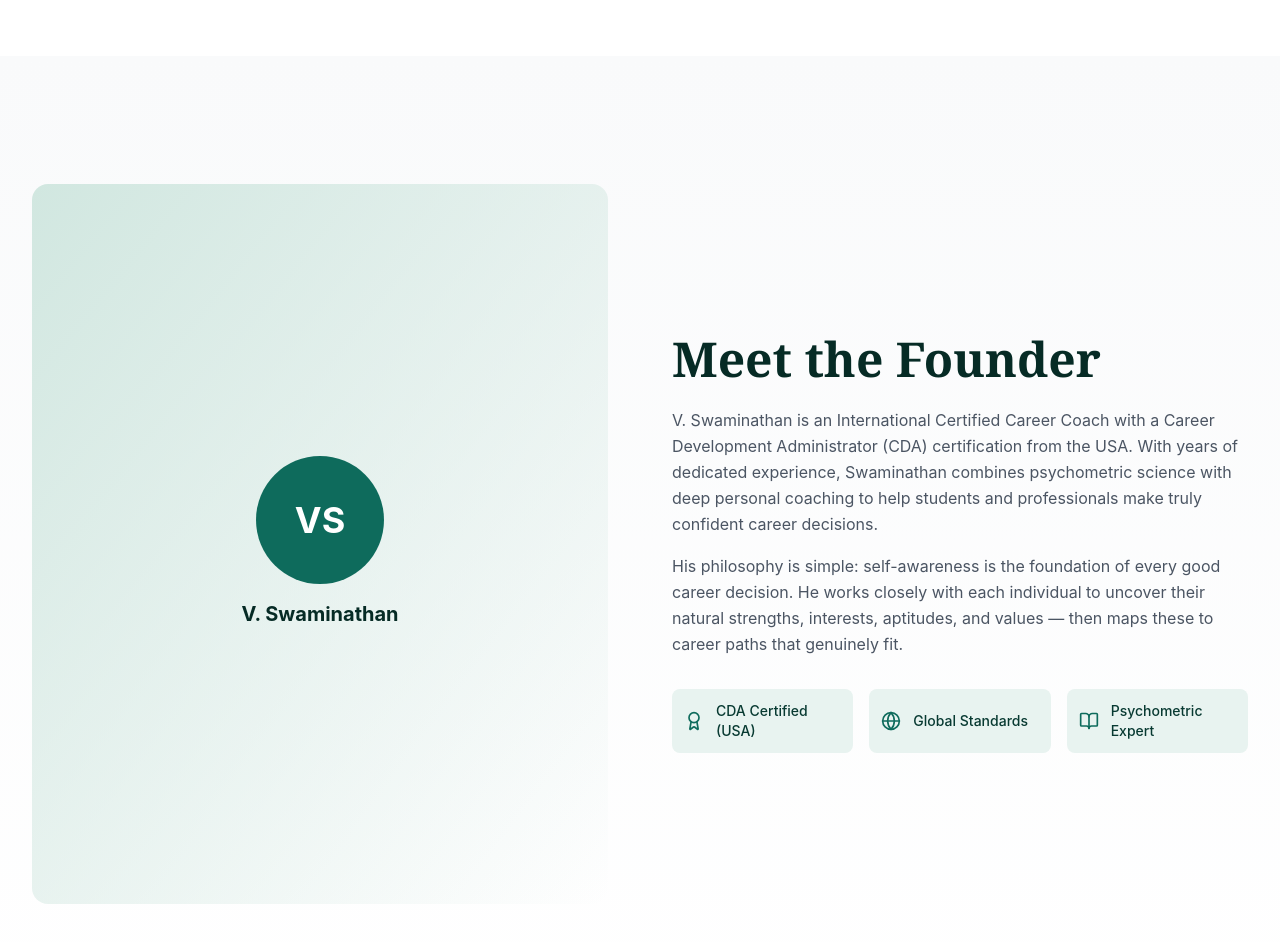
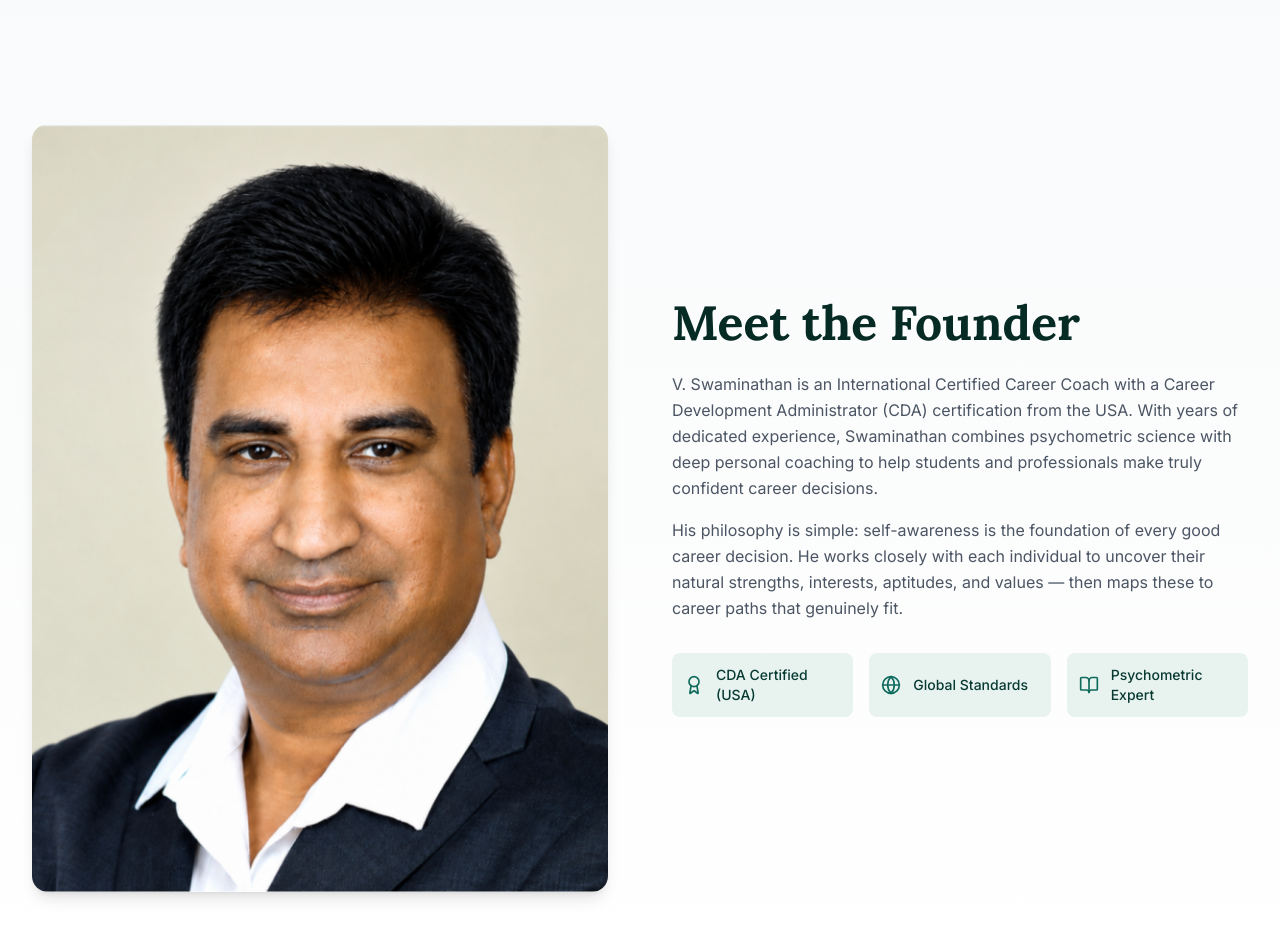
Before and after one commit to MercyVisu/Deepclarity-Website, a Next.js app in the folder frontend/: page / in a window 1280 px wide. Shown: the part 1940-2882 px from the top of the page. Built offline with nearby package versions, Linux system fonts and the light colour scheme; no server answers.

Commit message:
Restore: CSS @import order fix and founder photo (with corrected sizing) after dev branch reset

```diff
--- a/frontend/src/app/globals.css
+++ b/frontend/src/app/globals.css
@@ -1,8 +1,8 @@
+@import url('https://fonts.googleapis.com/css2?family=Inter:wght@300;400;500;600;700;800&family=Lora:ital,wght@0,400;0,500;0,600;0,700;1,400;1,500&display=swap');
 @tailwind base;
 @tailwind components;
 @tailwind utilities;
 
-@import url('https://fonts.googleapis.com/css2?family=Inter:wght@300;400;500;600;700;800&family=Lora:ital,wght@0,400;0,500;0,600;0,700;1,400;1,500&display=swap');
 
 @layer base {
   html {
--- a/frontend/src/components/home/about-founder.tsx
+++ b/frontend/src/components/home/about-founder.tsx
@@ -2,6 +2,7 @@
 
 import { motion } from "framer-motion";
 import { Award, BookOpen, Globe } from "lucide-react";
+import Image from "next/image";
 
 export function AboutFounder() {
   return (
@@ -16,13 +17,15 @@ export function AboutFounder() {
             transition={{ duration: 0.6 }}
             className="relative"
           >
-            <div className="aspect-[4/5] bg-gradient-to-br from-primary-100 to-accent-100 rounded-2xl flex items-center justify-center">
-              <div className="text-center p-8">
-                <div className="w-32 h-32 bg-primary-500 rounded-full mx-auto mb-4 flex items-center justify-center">
-                  <span className="text-4xl font-bold text-white">VS</span>
-                </div>
-                <h3 className="text-xl font-bold text-primary-900">V. Swaminathan</h3>
-                <p className="text-sm text-gray-600 mt-1"></p>
+            <div className="max-w-md mx-auto lg:max-w-none">
+              <div className="aspect-[3/4] relative rounded-2xl overflow-hidden shadow-lg">
+                <Image
+                  src="/founder.jpg"
+                  alt="V. Swaminathan — Founder, DeepClariti"
+                  fill
+                  className="object-cover object-top"
+                  sizes="(max-width: 1024px) 100vw, 50vw"
+                />
               </div>
             </div>
           </motion.div>
```
